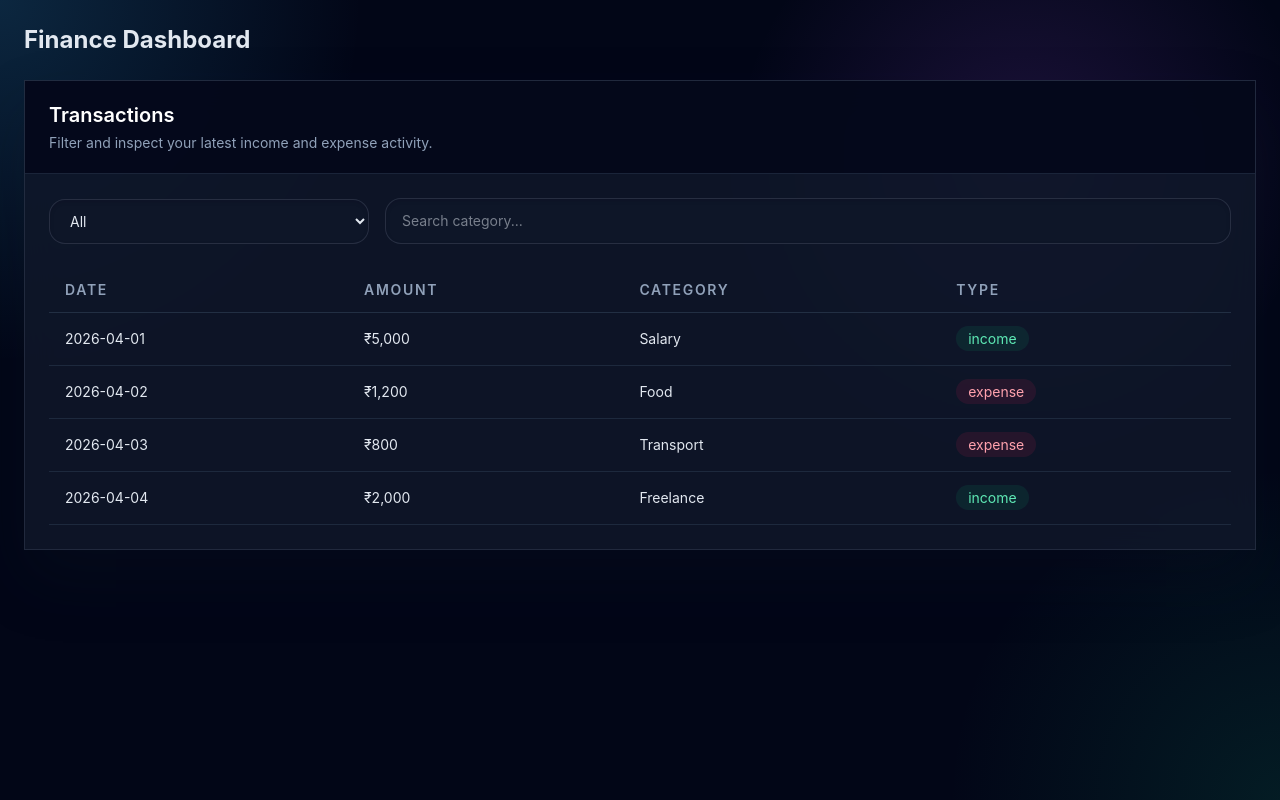
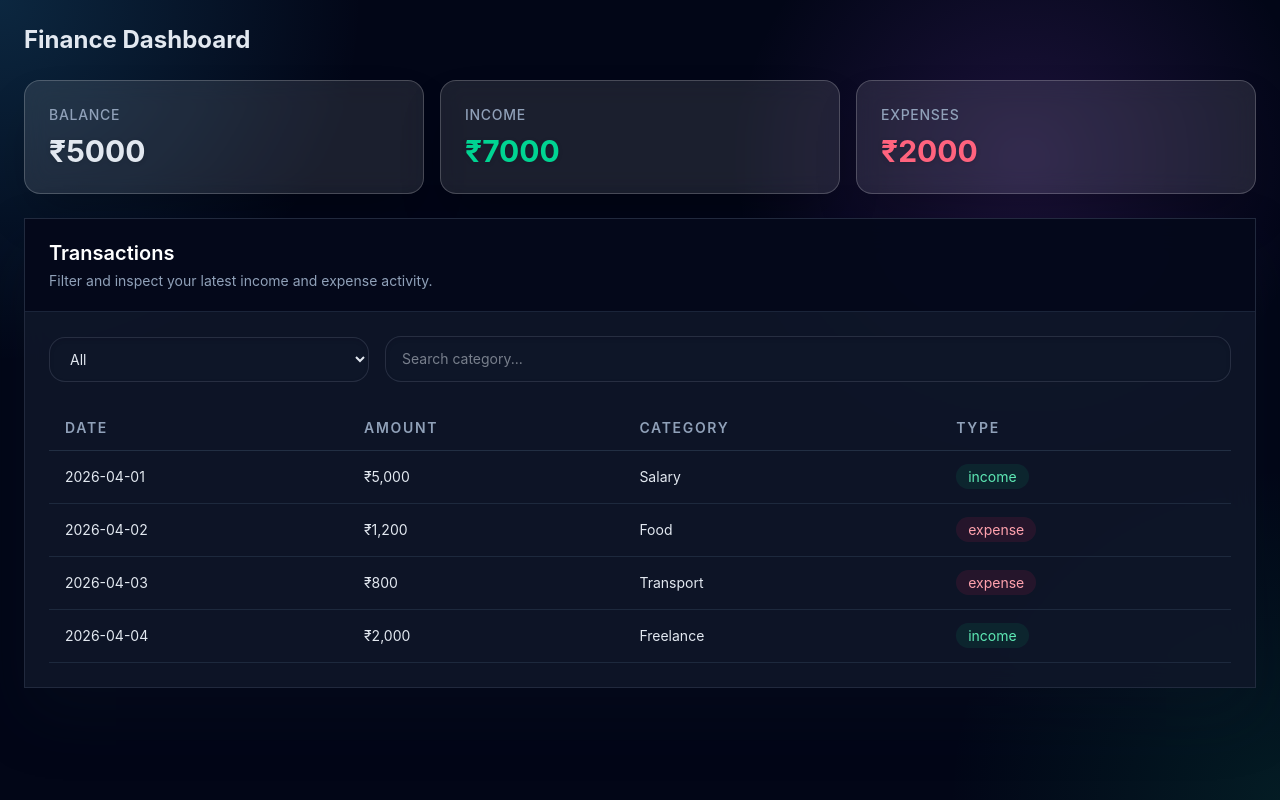
Before and after one commit to namitmalasi/Zorvyn-assignment, a React (Vite) app: page / in a window 1280 px wide. Built offline with nearby package versions, Linux system fonts and the light colour scheme.

Commit message:
adding card component in dashboard

```diff
--- a/src/App.jsx
+++ b/src/App.jsx
@@ -2,6 +2,7 @@ import { useEffect } from "react";
 import { useStore } from "./store/useStore";
 import { mockTransactions } from "./data/mockData";
 import TransactionTable from "./components/TransactionTable";
+import SummaryCards from "./components/Dashboard/SummaryCards";
 
 function App() {
   const setTransactions = useStore((state) => state.setTransactions);
@@ -14,6 +15,8 @@ function App() {
     <div className="p-6 space-y-6">
       <h1 className="text-2xl font-bold">Finance Dashboard</h1>
 
+      <SummaryCards />
+
       <TransactionTable />
     </div>
   );
--- /dev/null
+++ b/src/components/Dashboard/SummaryCards.jsx
@@ -0,0 +1,27 @@
+import { useStore } from "../../store/useStore";
+import Card from "../UI/Card";
+
+const SummaryCards = () => {
+  const transactions = useStore((state) => state.transactions);
+
+  // 💡 Derived state
+  const income = transactions
+    .filter((t) => t.type === "income")
+    .reduce((acc, t) => acc + t.amount, 0);
+
+  const expenses = transactions
+    .filter((t) => t.type === "expense")
+    .reduce((acc, t) => acc + t.amount, 0);
+
+  const balance = income - expenses;
+
+  return (
+    <div className="grid grid-cols-3 gap-4">
+      <Card title="Balance" value={balance} />
+      <Card title="Income" value={income} type="income" />
+      <Card title="Expenses" value={expenses} type="expense" />
+    </div>
+  );
+};
+
+export default SummaryCards;
--- /dev/null
+++ b/src/components/UI/Card.jsx
@@ -0,0 +1,19 @@
+const Card = ({ title, value, type }) => {
+  const color =
+    type === "income"
+      ? "text-emerald-400"
+      : type === "expense"
+        ? "text-rose-400"
+        : "text-slate-200";
+
+  return (
+    <div className="backdrop-blur-md bg-white/10 border border-white/20 p-6 rounded-2xl shadow-2xl hover:shadow-3xl transition-all duration-300 hover:bg-white/15 hover:scale-105">
+      <h3 className="text-slate-400 text-sm font-medium uppercase tracking-wider mb-2">
+        {title}
+      </h3>
+      <p className={`text-3xl font-bold ${color} drop-shadow-sm`}>₹{value}</p>
+    </div>
+  );
+};
+
+export default Card;
```
